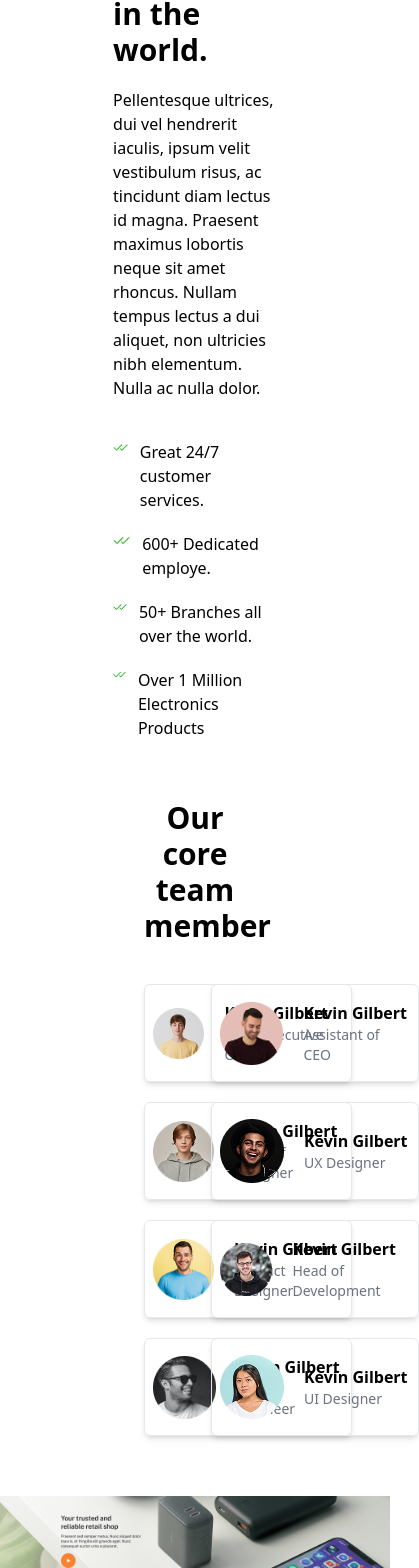
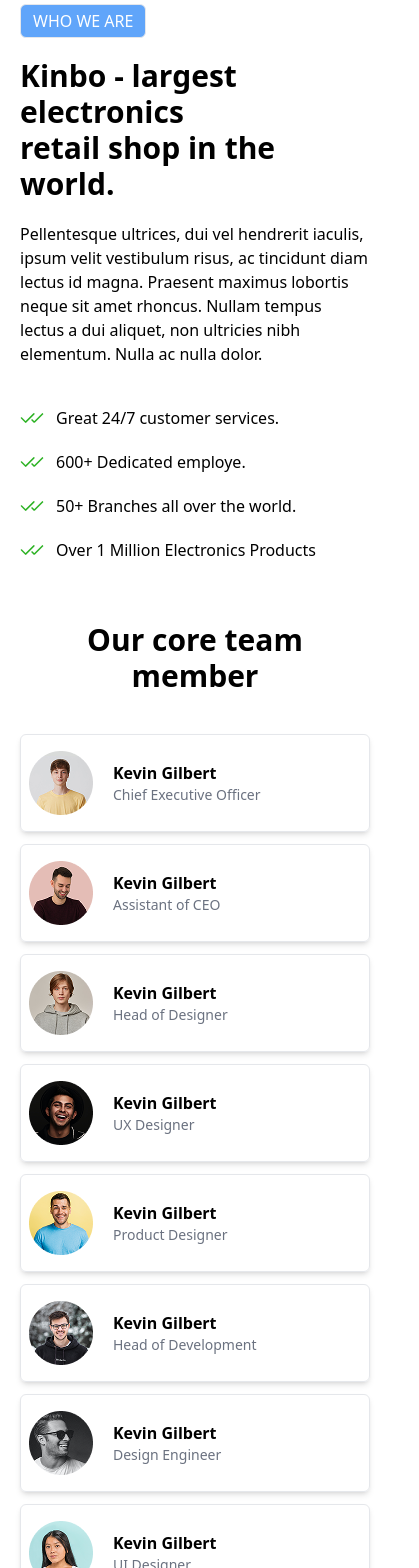
Before and after one commit to jim2107054/CLICON, a React (Vite) app in the folder frontend/: page /about-us in a window 390 px wide. Shown: the part 367-1935 px from the top of the page, 419 px wide, since content can reach past the window. Built offline with nearby package versions, Linux system fonts and the light colour scheme.

Commit message:
about us responsive

```diff
--- a/frontend/src/components/CoreTeamMemberCard.jsx
+++ b/frontend/src/components/CoreTeamMemberCard.jsx
@@ -3,7 +3,7 @@ import React from 'react'
 const CoreTeamMemberCard = (props) => {
     const { name, position, image } = props
   return (
-    <div className='flex w-52  gap-5 items-center px-2 py-4 border rounded-md shadow-md'>
+    <div className='flex md:w-52  gap-5 items-center px-2 py-4 border rounded-md shadow-md'>
         <div>
             <img src={image} alt="Image" />
         </div>
--- a/frontend/src/components/ShowRelatedProducts.jsx
+++ b/frontend/src/components/ShowRelatedProducts.jsx
@@ -5,7 +5,7 @@ import AboutUsSales from './AboutUsSales'
 const ShowRelatedProducts = () => {
   return (
     <div>
-        <div className="flex flex-col lg:flex-row gap-10 px-36 py-10">
+        <div className="flex flex-col lg:flex-row gap-10 px-5 md:px-36 py-10">
         {/*--------FLASH SALE TODAY-----------*/}
         <div className="">
           <p className="font-medium text-xl">FLASH SALE TODAY</p>
--- a/frontend/src/pages/AboutUs.jsx
+++ b/frontend/src/pages/AboutUs.jsx
@@ -14,9 +14,9 @@ import ShowRelatedProducts from "../components/ShowRelatedProducts";
 const AboutUs = () => {
   return (
     <div>
-      <div className="flex flex-col gap-10 px-36 py-10">
+      <div className="flex flex-col items-center gap-10 md:px-36 py-10">
         {/*------------First Div----------*/}
-        <div className="flex items-center flex-col-reverse lg:flex-row gap-10">
+        <div className="flex items-center px-5 md:px-0 flex-col-reverse lg:flex-row gap-10">
           {/*------------Left Div----------*/}
           <div className="lg:w-1/2 justify-center flex flex-col gap-5">
             <h1 className="border w-fit px-3 py-1 bg-blue-400 text-white rounded-md">
@@ -68,11 +68,11 @@ const AboutUs = () => {
           </div>
         </div>
         {/*------------Second Div----------*/}
-        <div className="flex flex-col gap-5">
+        <div className="flex flex-col px-5 md:px-0 gap-5">
           <h1 className="text-3xl font-semibold text-center my-5">
             Our core team member
           </h1>
-          <div className="grid grid-cols-2 md:grid-cols-3 lg:flex lg:flex-wrap w-full gap-x-8 gap-y-5">
+          <div className="grid grid-cols-1 gap-3 md:gap-0 md:grid-cols-3 lg:flex lg:flex-wrap w-full md:gap-x-8 md:gap-y-5">
             {CoreTeamMembers.map((member, index) => (
               <CoreTeamMemberCard
                 key={index}
```
